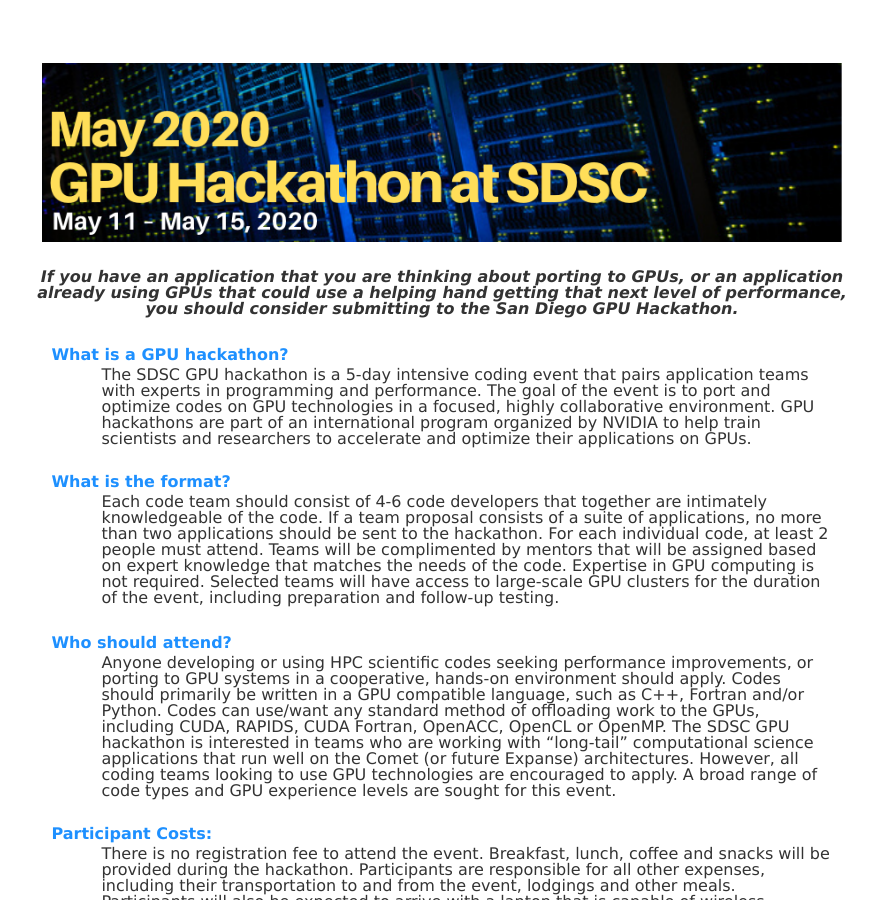
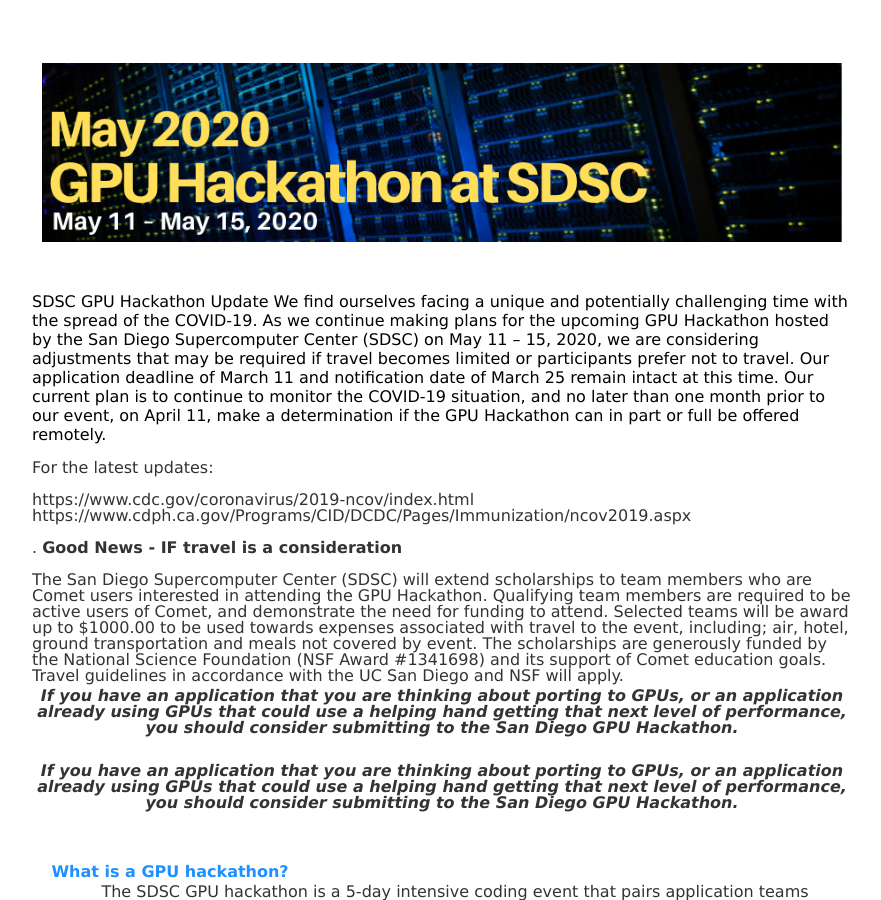
Before and after one commit to sdsc-hpc-training/sdsc-hpc-training.github.io, a Jekyll site: the page built from gpuhackathon/index.html, in a window 1280 px wide and 900 px high. Shown: the whole window, without its empty margins (198-1079 px from the left). Built offline with Jekyll 4.4.1, drawn with Linux system fonts in a browser that asks for light colours.

Commit message:
Update index.html

```diff
--- a/gpuhackathon/index.html
+++ b/gpuhackathon/index.html
@@ -7,14 +7,46 @@
 <img src="./images/gpuhackathon_weblogo.v4.png" alt="SDSC GPU Hackathon" width="800px" class="center"/>
 </td></tr>
 <tr><td align='left' valign='top'>&nbsp; </td></tr>
+                                                                                                     <tr><td align='left' valign='top'>&nbsp; </td></tr>
+<tr><td align='left' valign='top'>
+  SDSC GPU Hackathon Update
+We find ourselves facing a unique and potentially challenging time with the spread of the COVID-19.
+As we continue making plans for the upcoming GPU Hackathon hosted by the San Diego Supercomputer Center
+(SDSC) on May 11 – 15, 2020, we are considering adjustments that may be required if travel becomes
+limited or participants prefer not to travel.   Our application deadline of March 11 and notification
+date of March 25 remain intact at this time.  Our current plan is to continue to monitor the COVID-19
+situation, and no later than one month prior to our event, on April 11, make a determination if the
+GPU Hackathon can in part or full be offered remotely.
+<p>For the latest updates:
+<p>
+https://www.cdc.gov/coronavirus/2019-ncov/index.html
+https://www.cdph.ca.gov/Programs/CID/DCDC/Pages/Immunization/ncov2019.aspx
+<p>
+<p>.
+<b>Good News - IF travel is a consideration</b>
+<p>The San Diego Supercomputer Center (SDSC) will extend scholarships to team members
+who are Comet users interested in attending the GPU Hackathon.  Qualifying team members
+are required to be active users of Comet, and demonstrate the need for funding to attend.
+Selected teams will be award up to $1000.00 to be used towards expenses associated with
+travel to the event, including; air, hotel, ground transportation and meals not covered
+by event. The scholarships are generously funded by the National Science Foundation
+(NSF Award #1341698) and its support of Comet education goals. Travel guidelines in
+accordance with the UC San Diego and NSF will apply.
+</<td></tr>
+<t<tr><td align='center' valign='top'>
+<p class="italic"><b>If you have an application that you are thinking about porting to GPUs,
+or an application already using GPUs that could use a helping hand getting
+that next level of performance, you should consider submitting to the
+San Diego GPU Hackathon.</b></p>
+</td></tr>
+<tr><td align='left' valign='top'>&nbsp; </td></tr>
 <tr><td align='center' valign='top'>
 <p class="italic"><b>If you have an application that you are thinking about porting to GPUs,
 or an application already using GPUs that could use a helping hand getting
 that next level of performance, you should consider submitting to the
 San Diego GPU Hackathon.</b></p>
 </td></tr>
-
-<p>
+<tr><td align='left' valign='top'>&nbsp; </td></tr>
 <tr><td align='left' valign='top'>
 <table border=0 width=96% align="center">
   <tr><td align='left' valign='top'>&nbsp; </td></tr>
```
